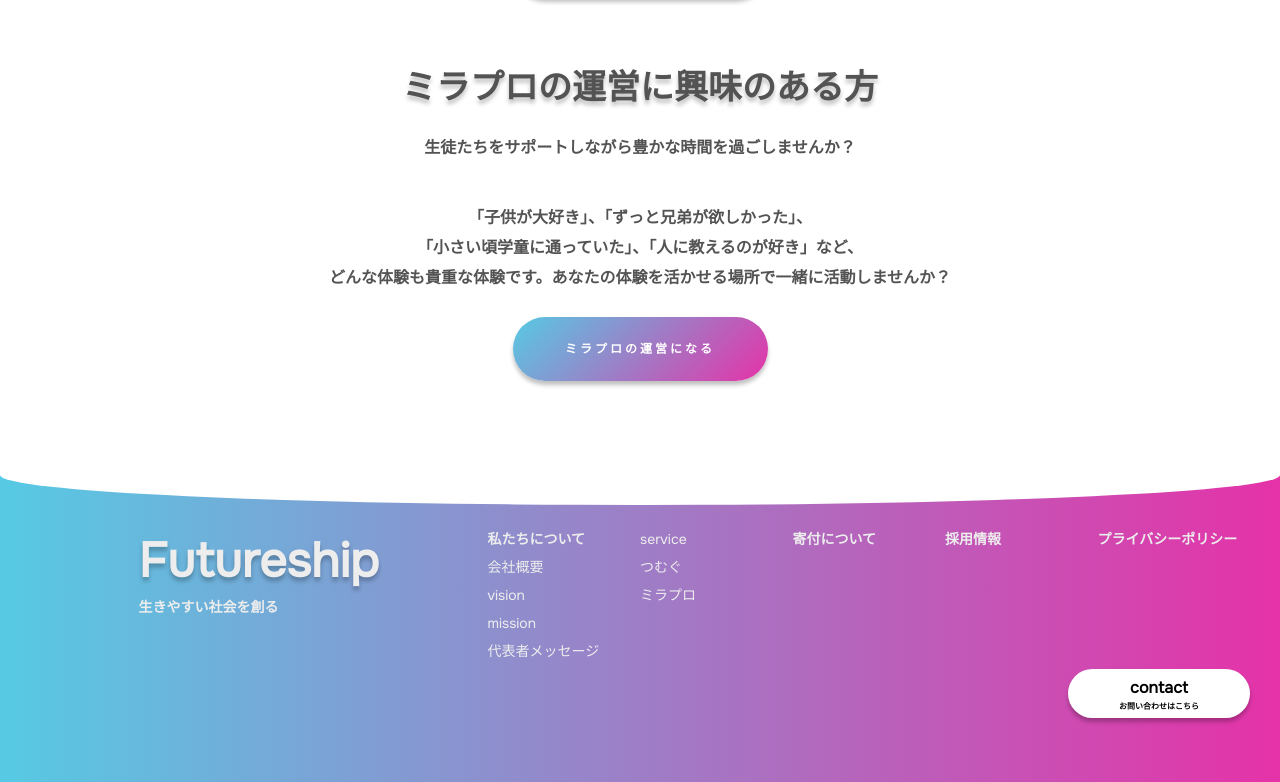
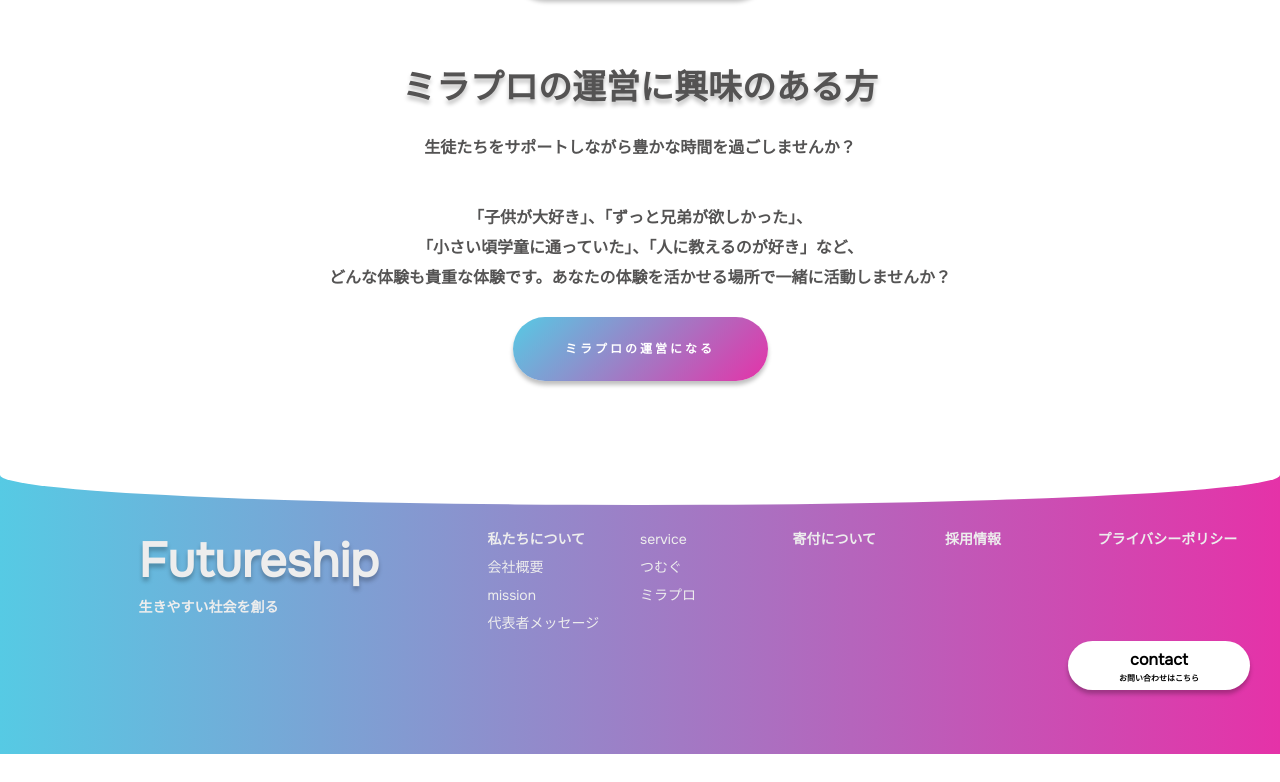
Before and after one commit to futureship/Futureship_HP, a Next.js app: page /recruit in a window 1280 px wide. Shown: the part 1448-2230 px from the top of the page. After the commit the page ends 2202 px from the top, so only its background shows below. Built offline with nearby package versions, Linux system fonts and the light colour scheme.

Commit message:
pathの修正

```diff
--- a/public/locales/ja/common.json
+++ b/public/locales/ja/common.json
@@ -70,7 +70,6 @@
       "base": {
         "forAboutMe": "私たちについて",
         "profile": "会社概要",
-        "vision": "vision",
         "mission": "mission",
         "message": "代表者メッセージ"
       },
--- a/src/app/components/footer/footer.tsx
+++ b/src/app/components/footer/footer.tsx
@@ -10,14 +10,9 @@ const Footer: React.FC = () => {
   const { t } = useTranslation('common');
   const router = useRouter();
 
-  // TODO ogawa: 以下の2つのpathをどうするか相談
-  // const onClickMission = () => {
-  //   router.push('/mission');
-  // };
-
-  // const onClickVision = () => {
-  //   router.push('/vision');
-  // };
+  const onClickMission = () => {
+    router.push('/mission');
+  };
 
   const onClickProfile = () => {
     router.push('/profile');
@@ -61,9 +56,8 @@ const Footer: React.FC = () => {
               {t('footer.menu.base.profile')}
             </span>
           </div>
-          <div>{t('footer.menu.base.vision')}</div>
           <div>
-            <span className={styles.cursorPointer}>
+            <span className={styles.cursorPointer} onClick={onClickMission}>
               {t('footer.menu.base.mission')}
             </span>
           </div>
```
